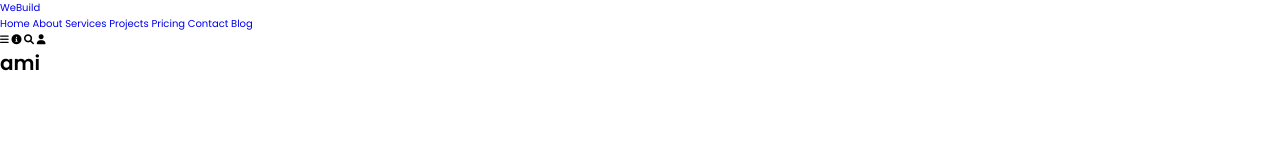
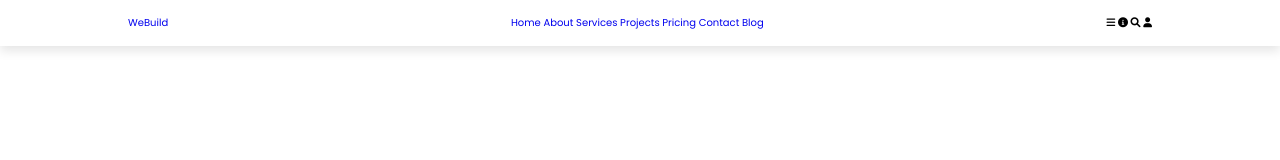
Before and after one commit to mdshafikulislam/50-Design-and-Development-Projects, a website: page Web Design Full Template/Construction/index.html in a window 1280 px wide. Drawn offline with Linux system fonts and the light colour scheme.

Commit message:
scss install

```diff
--- a/Web Design Full Template/Construction/css/style.css
+++ /dev/null
@@ -1,42 +0,0 @@
-@import url('https://fonts.googleapis.com/css2?family=Poppins:wght@100;200;300;400;500;600&display=swap');
-
-:root{
-    --primary-color:red;
-    --secondary-color:green;
-    --yellow:#f5bf23;
-    --black:#111;
-    --white:#fff;
-    --light-color:#666;
-    --light-bg:#eee;
-    --box-shadow:0 .5rem 1rem rgba(0,0,0,.1);
-    --border:1rem solid rgba(0,0,0,.3);
-}
-*{
-    font-family: 'Poppins', sans-serif;
-    margin:0;
-    padding:0;
-    box-sizing: border-box;
-    outline: none;
-    border: none;
-    text-decoration: none;
-    list-style-type: none;
-    transition: all .2s linear;
-}
-html{
-    font-size:62.5%;
-    overflow-x: hidden;
-    scroll-behavior: smooth;
-    scroll-padding-top:7rem;
-}
-
-html::-webkit-scrollbar {
-    width: 1rem;
-  }
-
-  html::-webkit-scrollbar-track {
-    background: transparent;
-  }
-
-  html::-webkit-scrollbar-thumb {
-    background: var(--yellow);
-  }
--- /dev/null
+++ b/Web Design Full Template/Construction/css/styles.scss
@@ -0,0 +1,59 @@
+@import url('https://fonts.googleapis.com/css2?family=Poppins:wght@100;200;300;400;500;600&display=swap');
+
+:root {
+    --primary-color: red;
+    --secondary-color: green;
+    --yellow: #f5bf23;
+    --black: #111;
+    --white: #fff;
+    --light-color: #666;
+    --light-bg: #eee;
+    --box-shadow: 0 .5rem 1rem rgba(0, 0, 0, .1);
+    --border: 1rem solid rgba(0, 0, 0, .3);
+}
+
+
+* {
+    font-family: 'Poppins', sans-serif;
+    margin: 0;
+    padding: 0;
+    box-sizing: border-box;
+    outline: none;
+    border: none;
+    text-decoration: none;
+    list-style-type: none;
+    transition: all .2s linear;
+}
+
+html {
+    font-size: 62.5%;
+    overflow-x: hidden;
+    scroll-behavior: smooth;
+    scroll-padding-top: 7rem;
+
+
+    &::-webkit-scrollbar {
+        width: 1rem;
+    }
+
+    &::-webkit-scrollbar-track {
+        background: transparent;
+    }
+
+    &::-webkit-scrollbar-thumb {
+        background: var(--yellow);
+    }
+}
+
+.header {
+    position: sticky;
+    top: 0;
+    left: 0;
+    right: 0;
+    box-shadow: var(--box-shadow);
+    padding: 1.5rem 10%;
+    display: flex;
+    align-items: center;
+    justify-content: space-between;
+    z-index: 1000;
+}
--- a/Web Design Full Template/Construction/index.html
+++ b/Web Design Full Template/Construction/index.html
@@ -10,7 +10,7 @@
     <link rel="stylesheet" href="https://cdnjs.cloudflare.com/ajax/libs/font-awesome/6.0.0/css/all.min.css">
 
     <!-- custom css -->
-    <link rel="stylesheet" href="css/style.css">
+    <link rel="stylesheet" href="css/styles.css">
 
 </head>
 
@@ -33,7 +33,8 @@
            <div id="login-btn" class="fas fa-user"></div>
         </div>
     </header>
-    <h1 class="ami">ami</h1>
+
+
 
     <script src="js/index.js"></script>
 </body>
--- /dev/null
+++ b/Web Design Full Template/Construction/package.json
@@ -0,0 +1,5 @@
+{
+  "devDependencies": {
+    "sass": "^1.49.7"
+  }
+}
```
Also changed, not shown: Web Design Full Template/Construction/css/styles.css (added), 2 other files.
